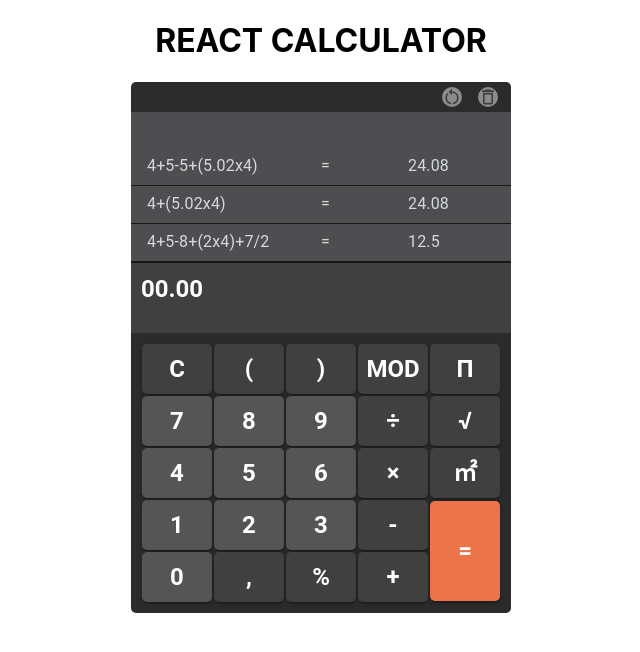
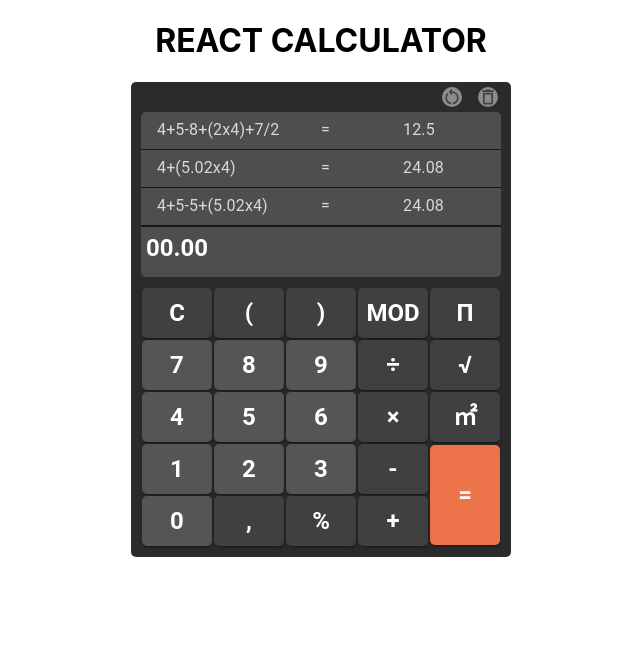
Before and after one commit to Mrk197/react-calculator, a React (Create React App) app: page / in a window 1280 px wide. Shown: the top 652 px of the page, without its empty margins (319-959 px from the left). Built offline with nearby package versions, Linux system fonts and the light colour scheme.

Commit message:
margin in display and history

```diff
--- a/src/components/Display.js
+++ b/src/components/Display.js
@@ -1,5 +1,14 @@
 import React from "react";
 import { Box, Typography } from "@mui/material";
+
+const style = {
+  backgroundColor: "#4e4e50",
+  color: "#ffffff",
+  width: "100%",
+  padding: "5px",
+  borderBottomLeftRadius: 5,
+  borderBottomRightRadius: 5
+};
 
 const Display = ({total}) => {
     return(
@@ -9,12 +18,13 @@ const Display = ({total}) => {
         alignContent: "center",
         width: "360px",
         height: "50px",
-        padding: "10px",
+        paddingLeft: "10px",
+        paddingRight: "10px",
         marginBottom: "-10px",
-        backgroundColor: "#404040",
+        backgroundColor: "#2b2b2b",
       }}
     >
-        <Typography variant="h5" fontWeight={"bold"} sx={{color: "#ffff"}}>{total}</Typography>
+          <Typography variant="h5" fontWeight={"bold"} sx={style}>{total}</Typography>
     </Box>
     );
 };
--- a/src/components/History.js
+++ b/src/components/History.js
@@ -9,7 +9,15 @@ const style = {
     width: '100%',
     overflow: 'auto',
     p: '0',
-    color: "#d5d9da"
+    color: "#d5d9da",
+    backgroundColor: "#4e4e50",
+    minHeight: "100px",
+    borderBottom: 1,
+    borderBottomColor: "#171718",
+    display: "flex",
+    flexDirection: "column-reverse",
+    borderTopLeftRadius: 5,
+    borderTopRightRadius: 5
   };
 
 const History = ({history}) => {
@@ -17,13 +25,14 @@ const History = ({history}) => {
     <Box
       sx={{
         display: "flex",
-        flexDirection: "column-reverse",
+        flexDirection: "column",
         alignContent: "center",
-        width: "380px",
-        height: "150px",
-        backgroundColor: "#4e4e50",
-        borderBottom: 1,
-        borderBottomColor: "#171718"
+        width: "360px",
+        maxHeight: "150px",
+        minHeight: "100px",
+        paddingLeft: "10px",
+        paddingRight: "10px",
+        backgroundColor: "#2b2b2b",
       }}
     >
         <List sx={style}>
```
